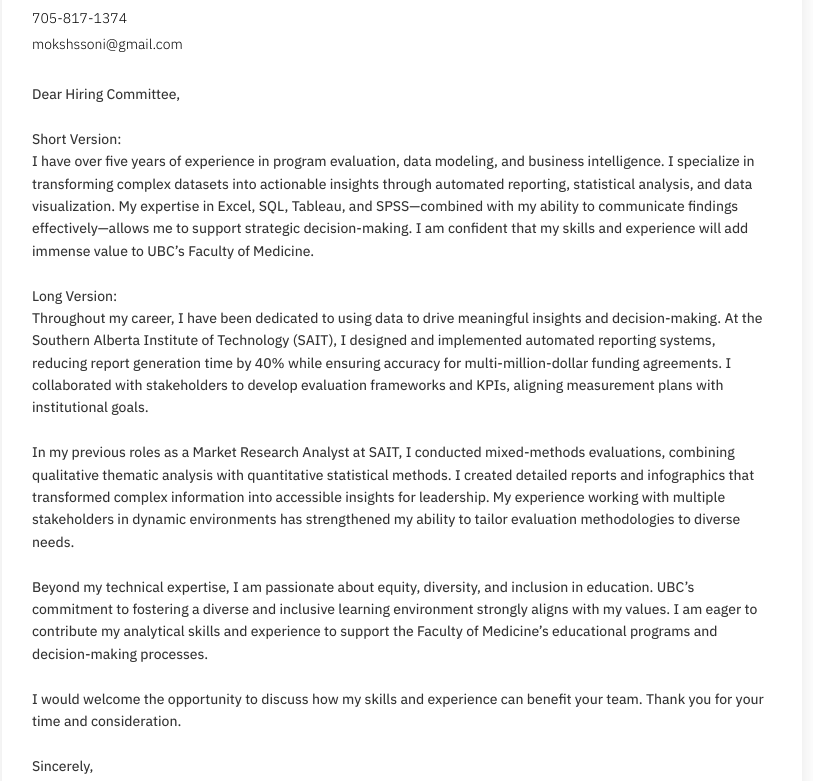
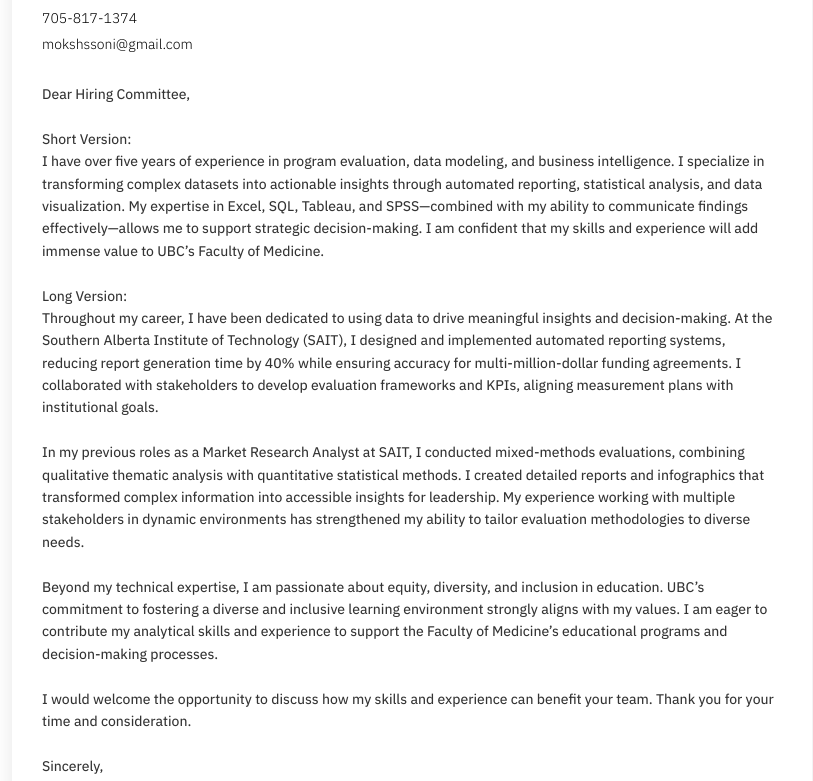
Before and after one commit to mokshssoni/my-resume, a plain HTML site: page cover letter.html in a window 1280 px wide. Shown: the part 128-909 px from the top of the page, without its empty margins (248-1061 px from the left). Drawn offline with Linux system fonts and the light colour scheme.

Commit message:
Update cover letter.html

```diff
--- a/cover letter.html
+++ b/cover letter.html
@@ -20,8 +20,8 @@
             display: flex;
             justify-content: center;
             padding: 20px;
-            margin-left: 20px;
-            margi-right: 20px;
+            margin-left: 40px;
+            margi-right: 40px;
         }
         .cover-letter-container {
             width: 100%;
```
